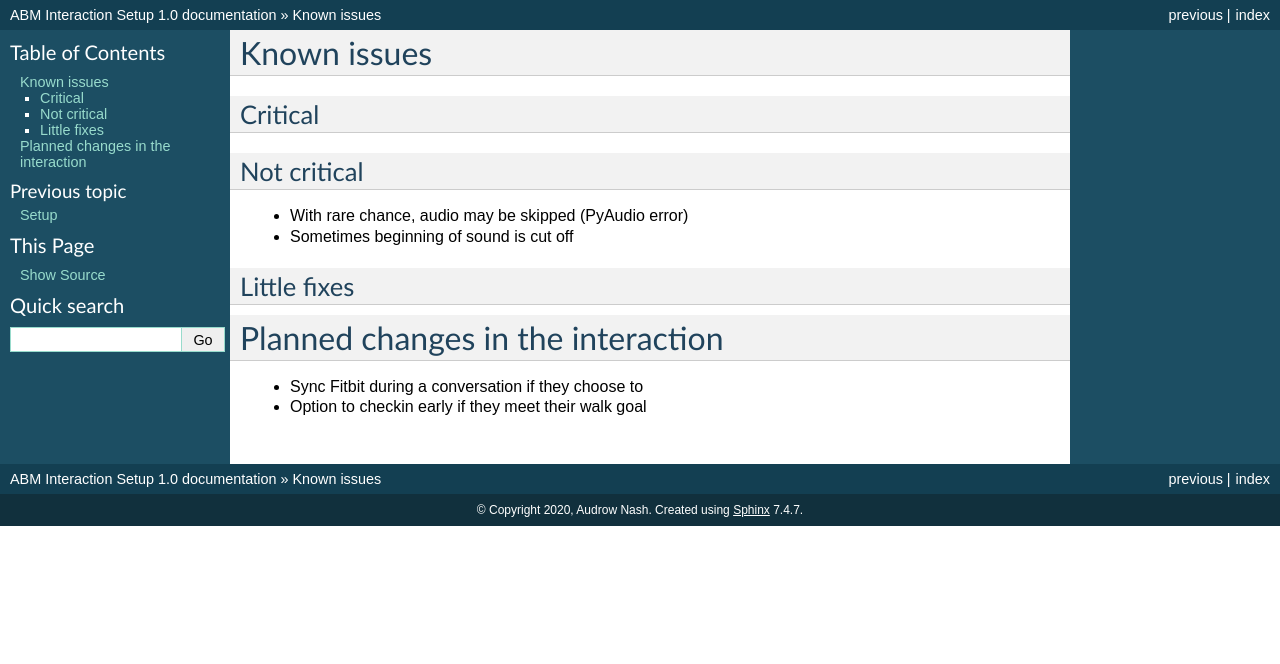
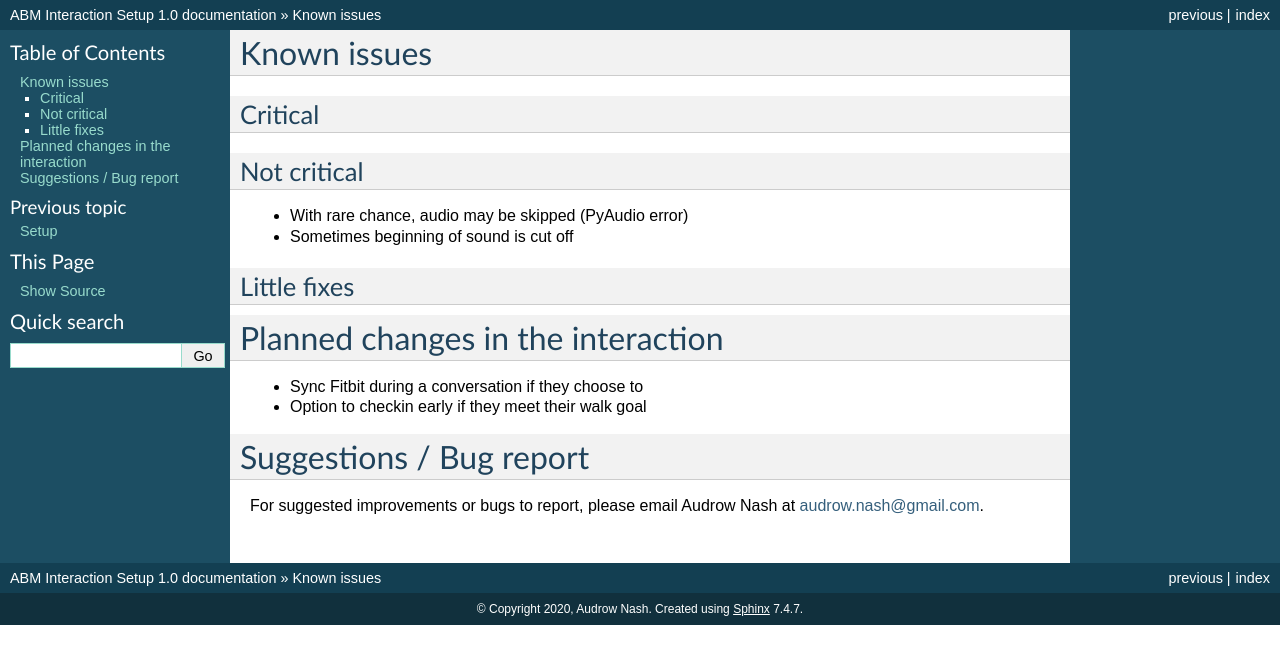
Before and after one commit to robotpt/abm-setup, a Sphinx documentation site: the page built from docs/known_issues.rst, in a window 1280 px wide. Shown: the top 664 px of the page. Built offline with Sphinx 7.4.7, drawn with Linux system fonts in a browser that asks for light colours.

Commit message:
Add suggestions / Bug report section

```diff
--- a/docs/known_issues.rst
+++ b/docs/known_issues.rst
@@ -16,3 +16,7 @@ Planned changes in the interaction
 ==================================
 * Sync Fitbit during a conversation if they choose to
 * Option to checkin early if they meet their walk goal
+
+Suggestions / Bug report
+========================
+For suggested improvements or bugs to report, please email Audrow Nash at `audrow.nash@gmail.com <audrow.nash@gmail.com>`_.
```
